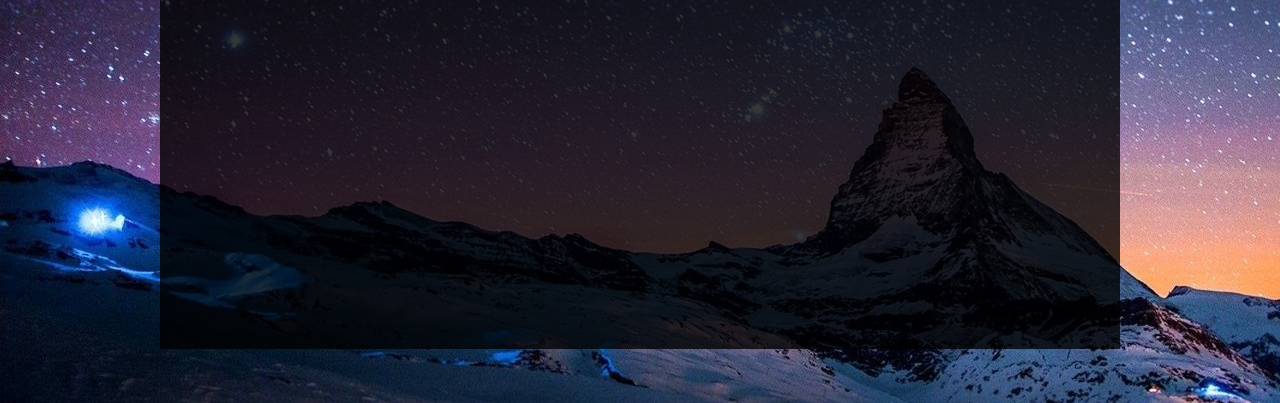
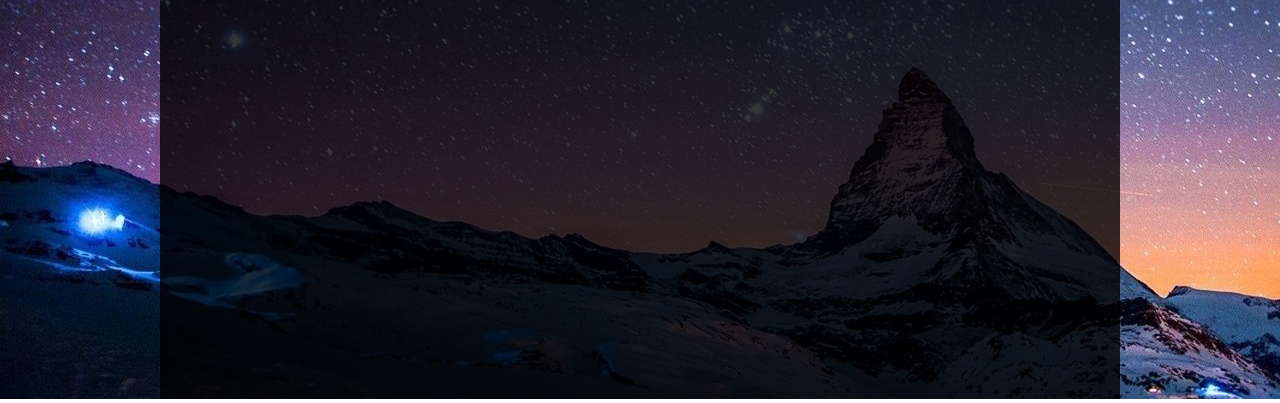
Before and after one commit to firatmelih/Portfolio, a plain HTML site: page index.html in a window 1280 px wide. Shown: the part 493-896 px from the top of the page. Drawn offline with Linux system fonts and the light colour scheme.

Commit message:
better div structure

```diff
--- a/assets/css/style.scss
+++ b/assets/css/style.scss
@@ -56,7 +56,7 @@ body {
         font-size: 3vw;
       }
       width: 100%;
-      height: 750px;
+      height: 100%;
       background-color: rgba(0, 0, 0, 0.781);
       display: flex;
       flex-direction: column;
@@ -69,7 +69,7 @@ body {
             align-items: center;
             justify-content: center;
             justify-items: center;
-            padding: 0.5vw;
+            padding: 0.5vw 0 0.5vw 0;
             color: white;
             &:nth-child(1) {
               font-size: 35px;
@@ -84,12 +84,12 @@ body {
         }
         .right {
           color: white;
-          font-size: 1.5vw;
+          font-size: 20px;
           padding: 0;
           margin: 0;
           padding-right: 5vw;
-          width: 300px;
-          height: 600px;
+          width: 25%;
+          height: 100%;
         }
       }
     }
```
Also changed, not shown: assets/css/style.css, assets/css/style.min.css.
